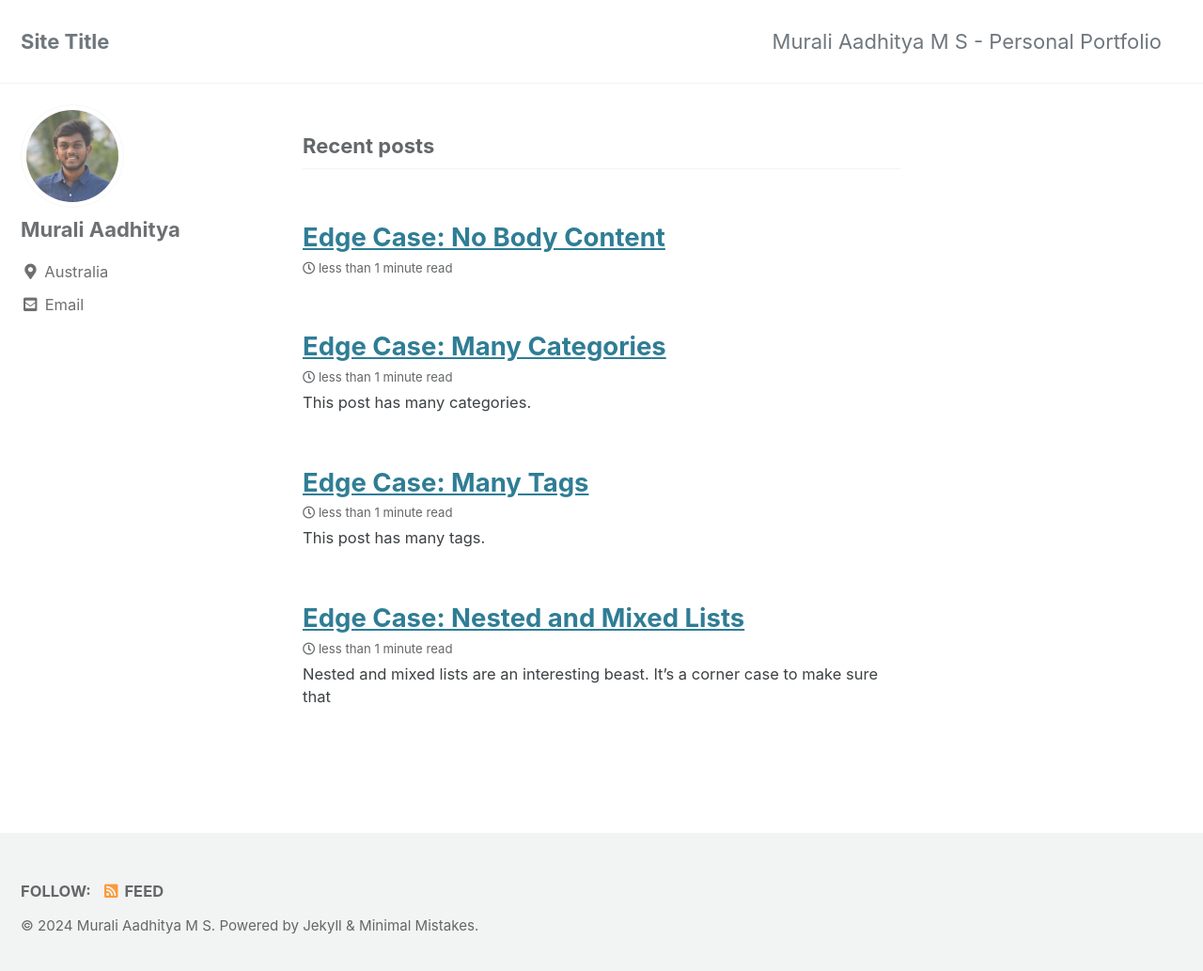
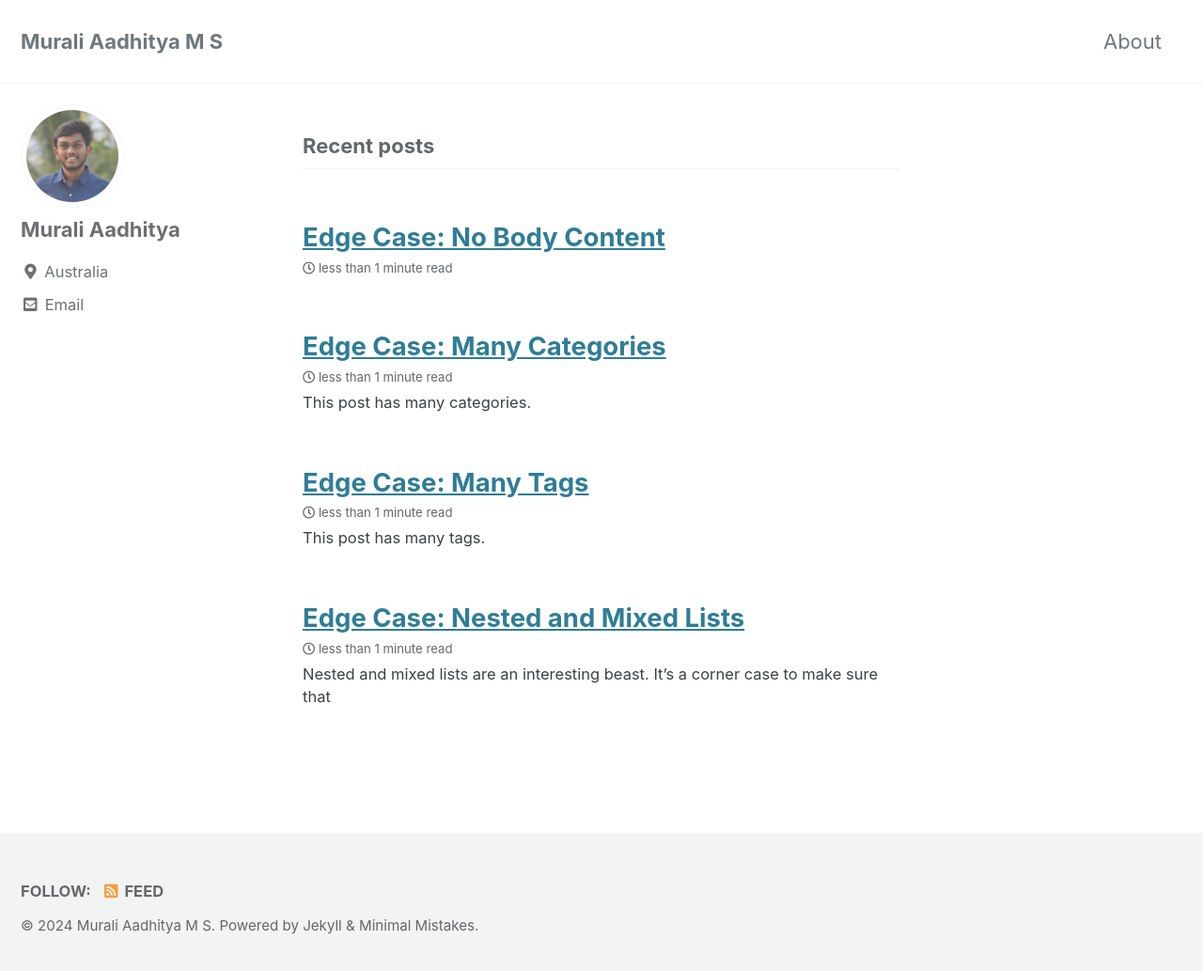
Before and after one commit to MuraliAadhityaMS/muraliaadhityams.github.io, a Jekyll site: the page built from index.html, in a window 1280 px wide and 1040 px high. Shown: the top 1033 px of the window at 94% size. Built offline with Jekyll 4.4.1, drawn with Linux system fonts in a browser that asks for light colours; cached includes are drawn as plain includes; the list of posts is cut into pages by our own code.

Commit message:
add changes

```diff
--- a/_config.yml
+++ b/_config.yml
@@ -16,7 +16,7 @@ minimal_mistakes_skin    : "default" # "air", "aqua", "contrast", "dark", "dirt"
 
 # Site Settings
 locale                   : "en-US"
-title                    : "Site Title"
+title                    : "Murali Aadhitya M S"
 title_separator          : "-"
 subtitle                 : # site tagline that appears below site title in masthead
 name                     : "Murali Aadhitya M S"
@@ -105,7 +105,7 @@ analytics:
 # Site Author
 author:
   name             : "Murali Aadhitya"
-  avatar           : MuraliAadhityaMS.jpg # path of avatar image, e.g. "/assets/images/bio-photo.jpg"
+  avatar           : /assets/img/MuraliAadhityaMS.jpg # path of avatar image, e.g. "/assets/images/bio-photo.jpg"
   bio              : ""
   location         : "Australia"
   email            : muraliaadhi@gmail.com
```
Also changed, not shown: _data/navigation.yml (+4 -4 lines), assets/img/MuraliAadhityaMS.jpg (renamed from MuraliAadhityaMS.jpg).
